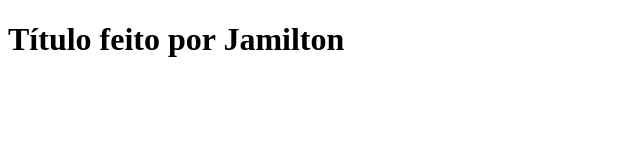
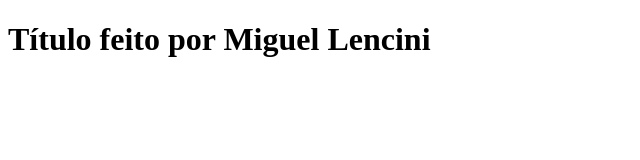
Before and after one commit to miguellencini/Aula-Git-Essencial, a plain HTML site: page index.html in a window 1280 px wide. Shown: the whole page, without its empty margins (0-640 px from the left). Drawn offline with Linux system fonts and the light colour scheme.

Commit message:
Troca do nome do título da página

```diff
--- a/index.html
+++ b/index.html
@@ -7,7 +7,7 @@
 </head>
 <body>
 
-    <h1>Título feito por Jamilton</h1>
+    <h1>Título feito por Miguel Lencini</h1>
 
 </body>
 </html>
```
